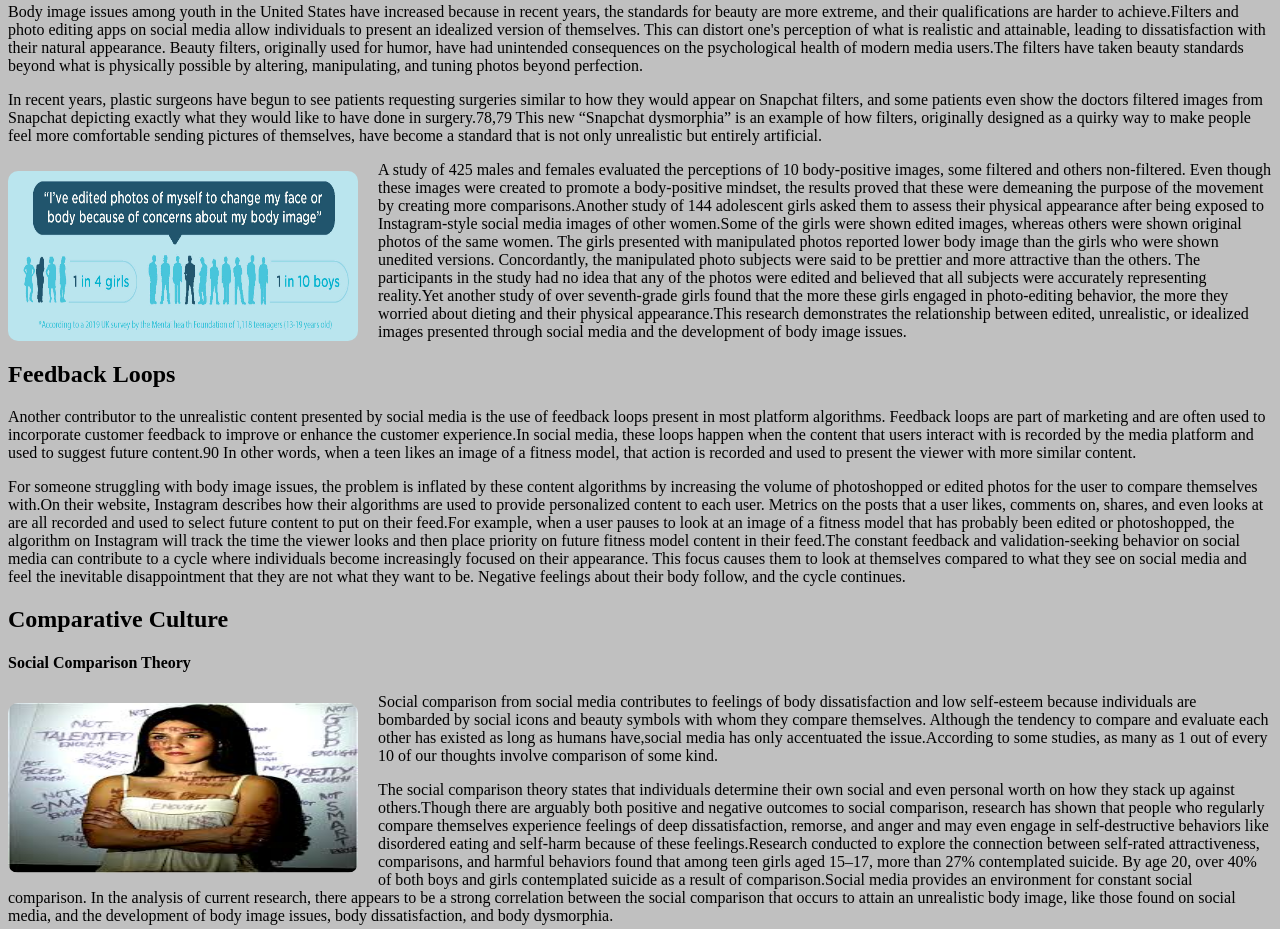
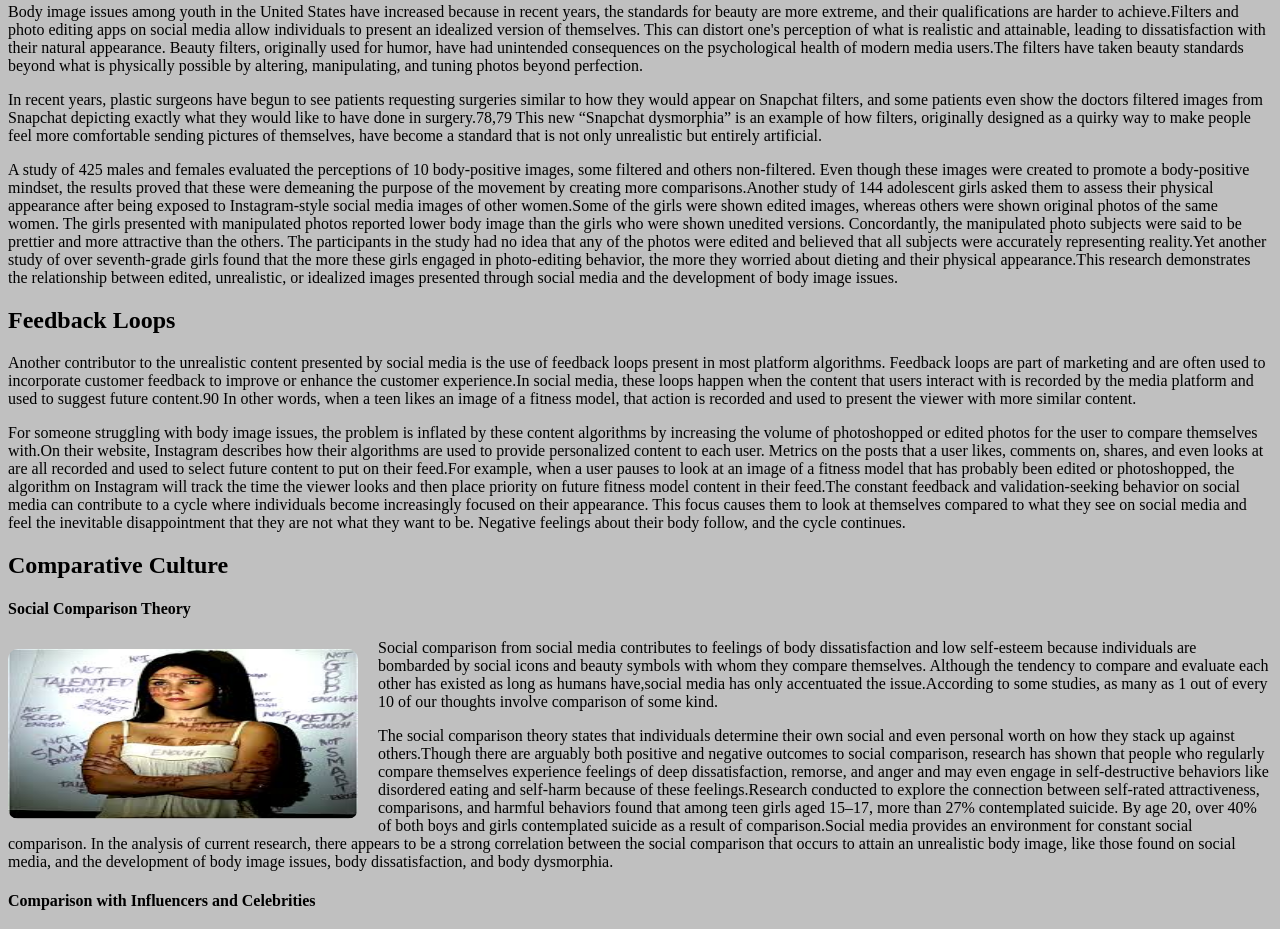
Before and after one commit to 114372/114372.github.io, a plain HTML site: page research.html in a window 1280 px wide. Shown: the part 2404-3333 px from the top of the page. Drawn offline with Linux system fonts and the light colour scheme.

Commit message:
Updated research page

```diff
--- a/research.html
+++ b/research.html
@@ -50,8 +50,7 @@ In one such study, researchers recruited over 1,300 individuals to discover soci
  <h4>Filter and Editing Apps</h4>
  <p>Body image issues among youth in the United States have increased because in recent years, the standards for beauty are more extreme, and their qualifications are harder to achieve.Filters and photo editing apps on social media allow individuals to present an idealized version of themselves. This can distort one's perception of what is realistic and attainable, leading to dissatisfaction with their natural appearance. Beauty filters, originally used for humor, have had unintended consequences on the psychological health of modern media users.The filters have taken beauty standards beyond what is physically possible by altering, manipulating, and tuning photos beyond perfection.</p>
  <p>In recent years, plastic surgeons have begun to see patients requesting surgeries similar to how they would appear on Snapchat filters, and some patients even show the doctors filtered images from Snapchat depicting exactly what they would like to have done in surgery.78,79 This new “Snapchat dysmorphia” is an example of how filters, originally designed as a quirky way to make people feel more comfortable sending pictures of themselves, have become a standard that is not only unrealistic but entirely artificial.</p>
- <img src="images\ah-graphic1_page_07.jpg""left.jpg"style="width:100%"alt="Body Image"
-       style="float:left; width:350px; height:170px; margin:10px 20px 10px 0; border-radius:10px;">
+
 
  <p>A study of 425 males and females evaluated the perceptions of 10 body-positive images, some filtered and others non-filtered. Even though these images were created to promote a body-positive mindset, the results proved that these were demeaning the purpose of the movement by creating more comparisons.Another study of 144 adolescent girls asked them to assess their physical appearance after being exposed to Instagram-style social media images of other women.Some of the girls were shown edited images, whereas others were shown original photos of the same women. The girls presented with manipulated photos reported lower body image than the girls who were shown unedited versions. Concordantly, the manipulated photo subjects were said to be prettier and more attractive than the others. The participants in the study had no idea that any of the photos were edited and believed that all subjects were accurately representing reality.Yet another study of over seventh-grade girls found that the more these girls engaged in photo-editing behavior, the more they worried about dieting and their physical appearance.This research demonstrates the relationship between edited, unrealistic, or idealized images presented through social media and the development of body image issues.</p>
 <h2>Feedback Loops</h2>
```
